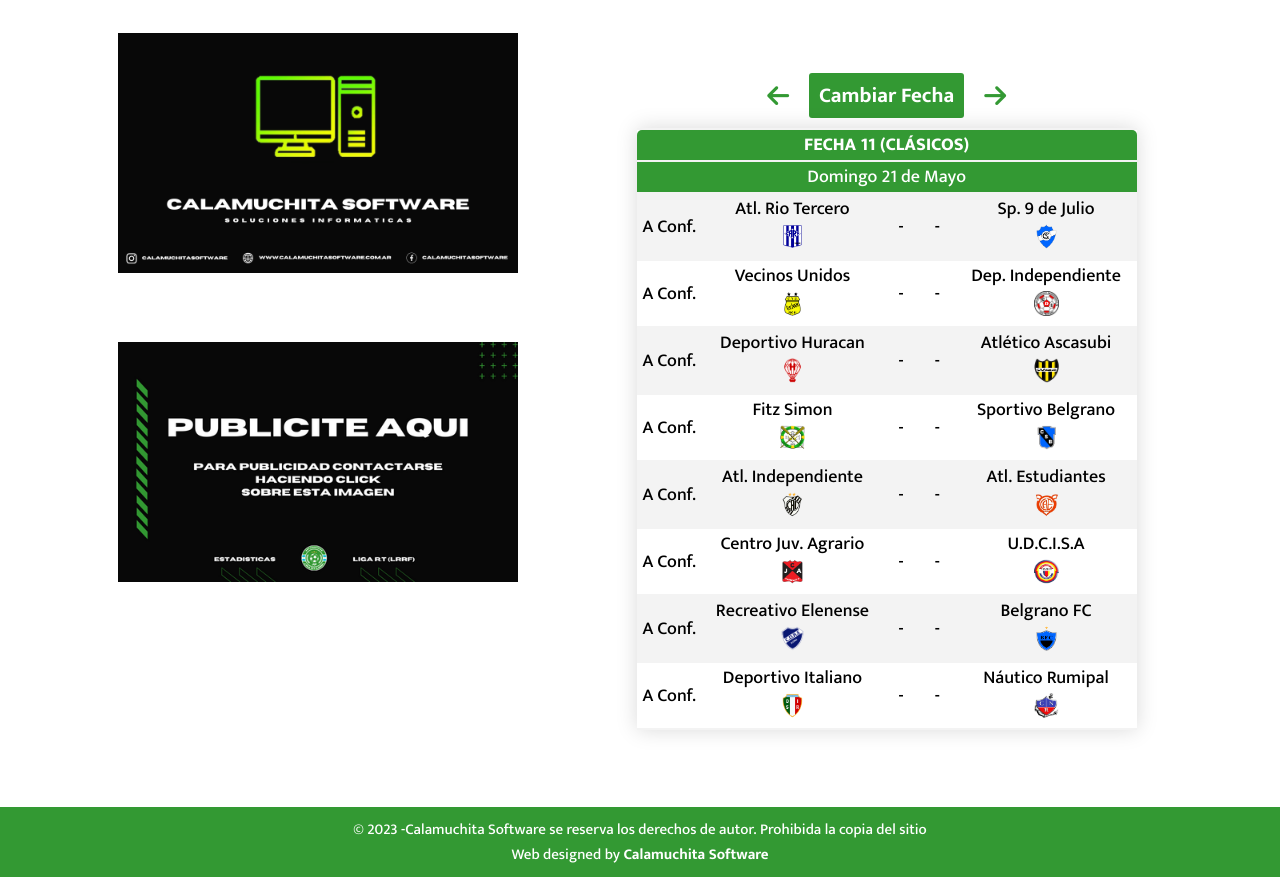
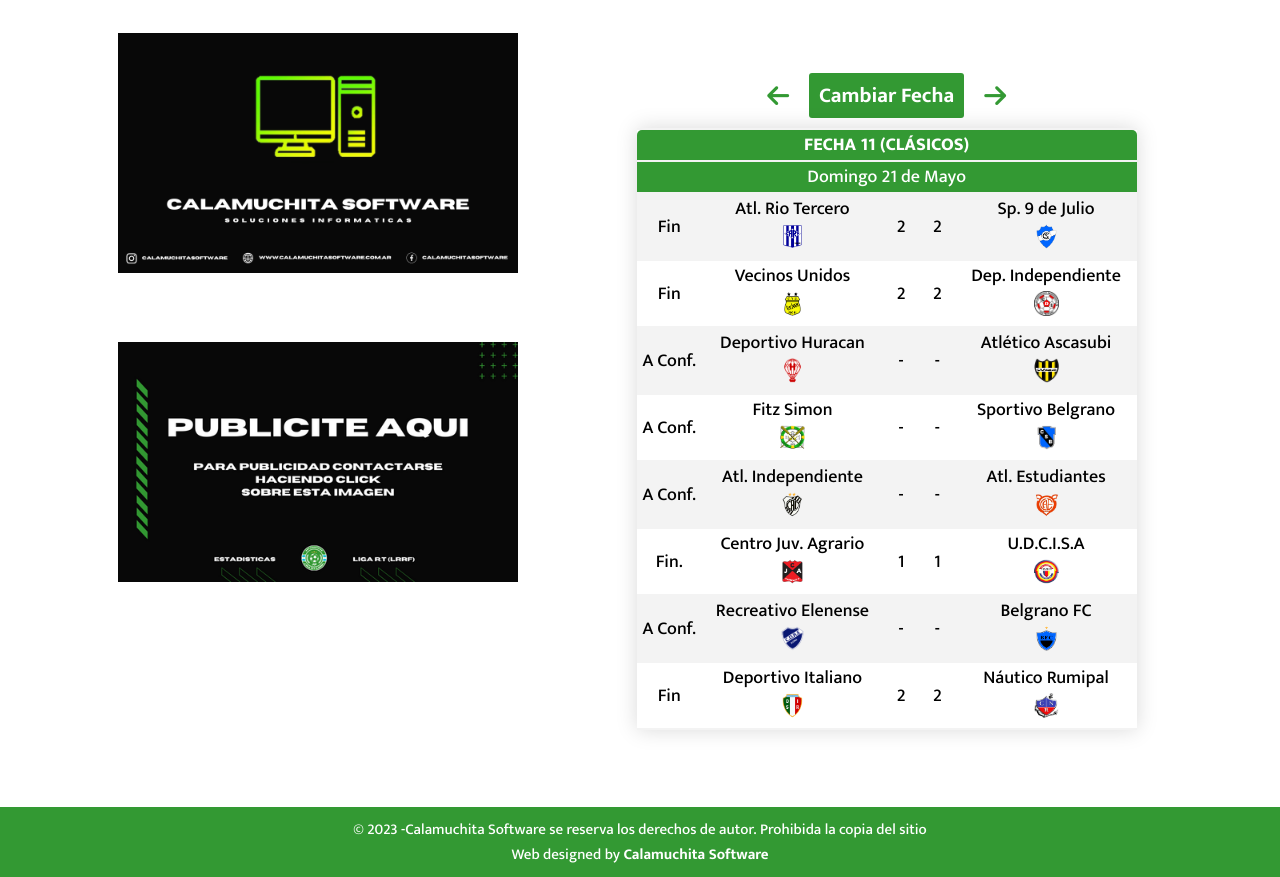
Before and after one commit to franvg04/lrrf, a plain HTML site: page index-reserva.html in a window 1280 px wide. Shown: the part 817-1694 px from the top of the page. Drawn offline with Linux system fonts and the light colour scheme.

Commit message:
Update index-reserva.html

```diff
--- a/index-reserva.html
+++ b/index-reserva.html
@@ -1534,14 +1534,14 @@
                             <td colspan="5" style="background: #339933; color: white;">Domingo 21 de Mayo</td>
                         </tr>
                         <tr>
-                            <td>A Conf.</td>
+                            <td>Fin</td>
                             <td>
                                 <span>Atl. Rio Tercero</span>
                                 <br>
                                 <img src="images/atletico-Rio-Tercero.png" alt=""width="25px" height="25px">
                             </td>
-                            <td>-</td>
-                            <td>-</td>
+                            <td>2</td>
+                            <td>2</td>
                             <td>
                                 <span>Sp. 9 de Julio</span>
                                 <br>
@@ -1549,14 +1549,14 @@
                             </td>
                         </tr>
                         <tr>
-                            <td>A Conf.</td>
+                            <td>Fin</td>
                             <td>
                                 <span>Vecinos Unidos</span>
                                 <br>
                                 <img src="images/vecinos-unidos.png" alt="" width="25px" height="25px">
                             </td>
-                            <td>-</td>
-                            <td>-</td>
+                            <td>2</td>
+                            <td>2</td>
                             <td>
                                 <span>Dep. Independiente</span>
                                 <br>
@@ -1609,14 +1609,14 @@
                             </td>
                         </tr>
                         <tr>
-                            <td>A Conf.</td>
+                            <td>Fin.</td>
                             <td>
                                 <span>Centro Juv. Agrario</span>
                                 <br>
                                 <img src="images/agrario-corralito.png" alt="" width="25px" height="25px">
                             </td>
-                            <td>-</td>
-                            <td>-</td>
+                            <td>1</td>
+                            <td>1</td>
                             <td>
                                 <span>U.D.C.I.S.A</span>
                                 <br>
@@ -1639,14 +1639,14 @@
                             </td>
                         </tr>
                         <tr>
-                            <td>A Conf.</td>
+                            <td>Fin</td>
                             <td>
                                 <span>Deportivo Italiano</span>
                                 <br>
                                 <img src="images/deportivo-italiano.png" alt="" width="25px" height="25px">
                             </td>
-                            <td>-</td>
-                            <td>-</td>
+                            <td>2</td>
+                            <td>2</td>
                             <td>
                                 <span>Náutico Rumipal</span>
                                 <br>
@@ -2370,7 +2370,7 @@
             <p>Web designed by <a href="http://www.calamuchitasoftware.com.ar/" target="new" style="font-weight: bold;">Calamuchita Software</a></p>
         </div>
     </footer>
-    <script src="equiposbdreserva.js?fecha10"></script>
-    <script src="slider.js?fecha10"></script>
+    <script src="equiposbdreserva.js?fecha11"></script>
+    <script src="slider.js?fecha11"></script>
 </body>
 </html>
```
